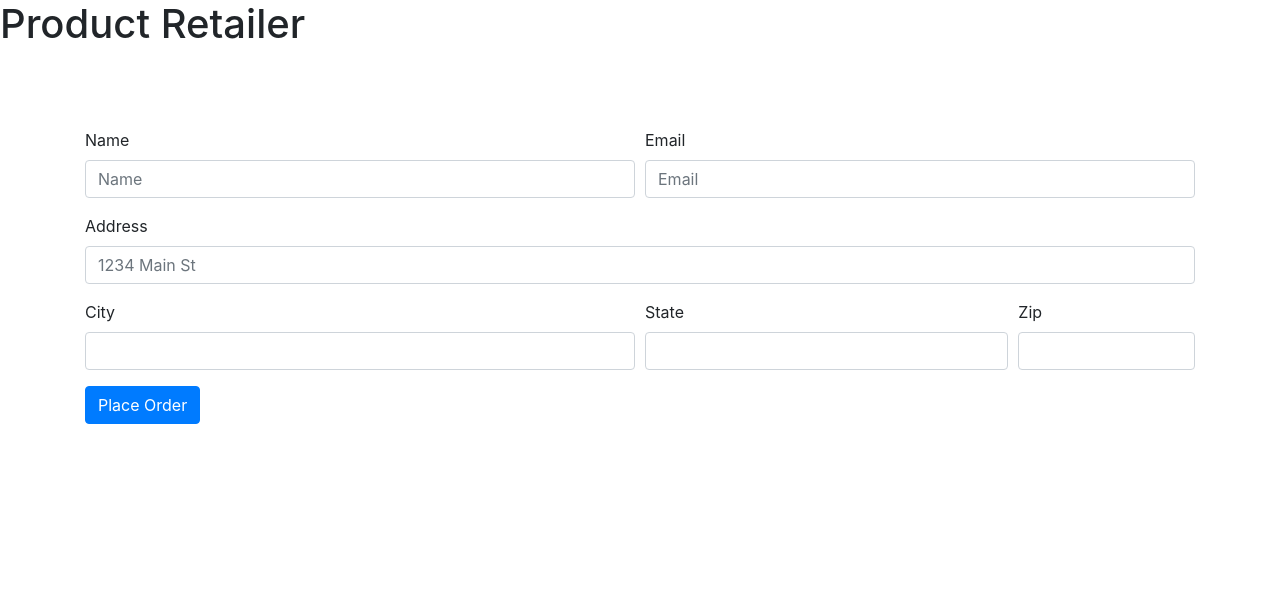
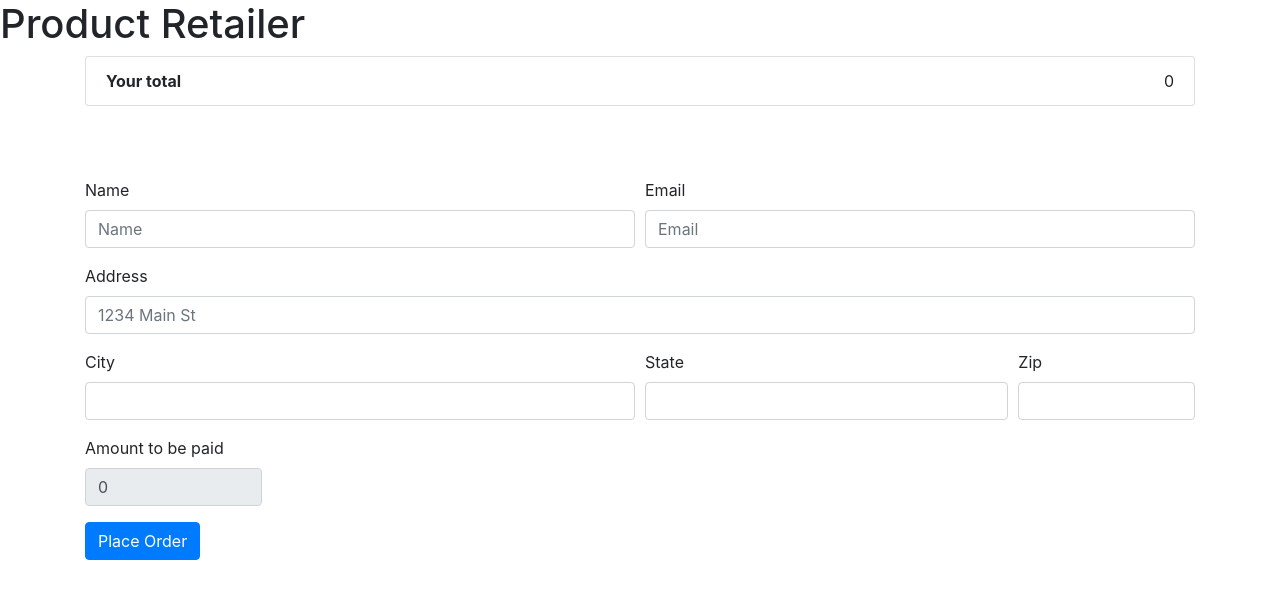
Before and after one commit to zxperts/ecom, a Django app: page /checkout/ in a window 1280 px wide. Shown: the top 599 px of the page. Run offline with Django 3.2, Linux system fonts and the light colour scheme; some libraries are stand-ins or nearby versions.

Commit message:
Adding Cart Items To Database

```diff
--- a/ecomsite/shop/models.py
+++ b/ecomsite/shop/models.py
@@ -20,3 +20,4 @@ class Order(models.Model):
     city=models.CharField(max_length=200)
     state=models.CharField(max_length=200)
     zipcode=models.CharField(max_length=200)
+    total=models.CharField(max_length=200)
--- a/ecomsite/shop/templates/shop/checkout.html
+++ b/ecomsite/shop/templates/shop/checkout.html
@@ -19,13 +19,8 @@
 <div class="container">
 
     <div class="row">
-        <div class="col-md-4">
-
-
+        <div class="col-md-12">
             <ul class="list-group" id="item_list">
-
-
-
             </ul>
         </div>
     </div>
@@ -70,6 +65,10 @@
                         <label for="inputZip">Zip</label>
                         <input id="zipcode" name="zipcode" type="text" class="form-control" id="inputZip">
                     </div>
+                    <div class="form-group col-md-2">
+                        <label for="inputZip">Amount to be paid</label>
+                        <input readonly="" type="text" class="form-control" id="total" name="total">
+                    </div>
                 </div>
                 <button type="submit" class="btn btn-primary">Place Order</button>
             </form>
@@ -82,21 +81,28 @@
 </body>
 
 <script type="text/javascript">
-    if (localStorage.getItem('cart')==null){
+        if (localStorage.getItem('cart')==null){
         var cart={};
     }
     else{
         cart=JSON.parse(localStorage.getItem('cart'));
 
     }
+    let total=0;
     for (item in cart){
         let name= cart[item][1];
         let quantity= cart[item][0];
+        let price= cart[item][2];
+        total=total + cart[item][2];
 
-        itemString = `<li class="list-group-item">${name}-${quantity}</li>`
+        itemString = `<li class="list-group-item"> <span class=""> ${quantity}</span> of ${name}: <span class="badge badge-warning badge-pill">$ ${price}</span>  </li>`
+
         $('#item_list').append(itemString);
 
     }
+    totalPrice= `<li class="list-group-item d-flex justify-content-between align-items-center"><b>Your total</b>${total}</li>`
+    $('#total').val(total);
+    $('#item_list').append(totalPrice);
     $('#items').val(JSON.stringify(cart));
 
 
--- a/ecomsite/shop/views.py
+++ b/ecomsite/shop/views.py
@@ -14,7 +14,7 @@ def index(request):
         product_objects = product_objects.filter(title__icontains=item_name)
 
     #Paginator
-    paginator = Paginator(product_objects, 4)
+    paginator = Paginator(product_objects, 2)
     page = request.GET.get('page')
     product_objects = paginator.get_page(page)
 
@@ -37,8 +37,8 @@ def checkout(request):
         city=request.POST.get('city',"")
         state=request.POST.get('state',"")
         zipcode=request.POST.get('zipcode',"")
-
-        order = Order(items=items, name=name, email=email, address=address, city=city, state=state , zipcode=zipcode)
+        total=request.POST.get('total',"")
+        order = Order(items=items, name=name, email=email, address=address, city=city, state=state , zipcode=zipcode,total=total)
         order.save()
 
 
```
Also changed, not shown: ecomsite/shop/templates/shop/index.html (+8 -5 lines).
